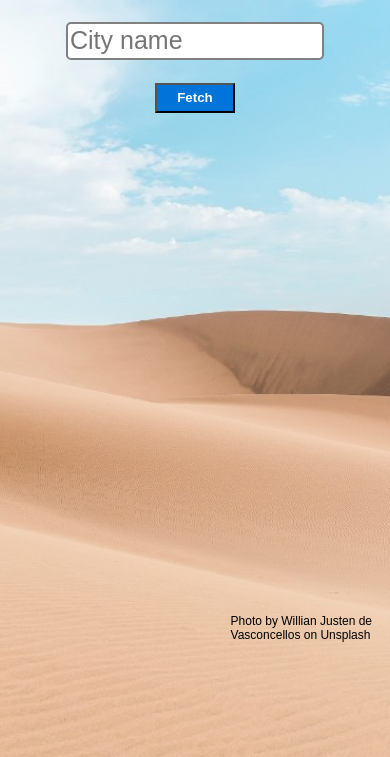
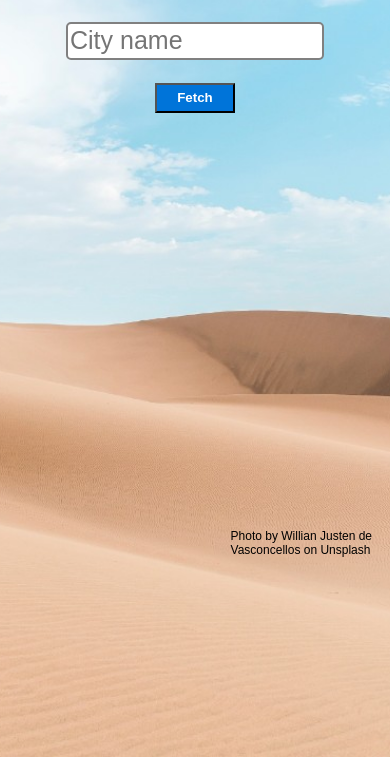
Before and after one commit to deb17/weather, a plain HTML site: page index.html in a window 390 px wide. Shown: the part 87-844 px from the top of the page. Drawn offline with Linux system fonts and the light colour scheme.

Commit message:
Added media query

```diff
--- a/style.css
+++ b/style.css
@@ -21,6 +21,12 @@ body {
   min-width: 350px;
   min-height: 70vh;
   margin: 50px auto;
+}
+
+@media (max-width: 576px) {
+  #container {
+    min-height: 60vh;
+  }
 }
 
 #input {
```
